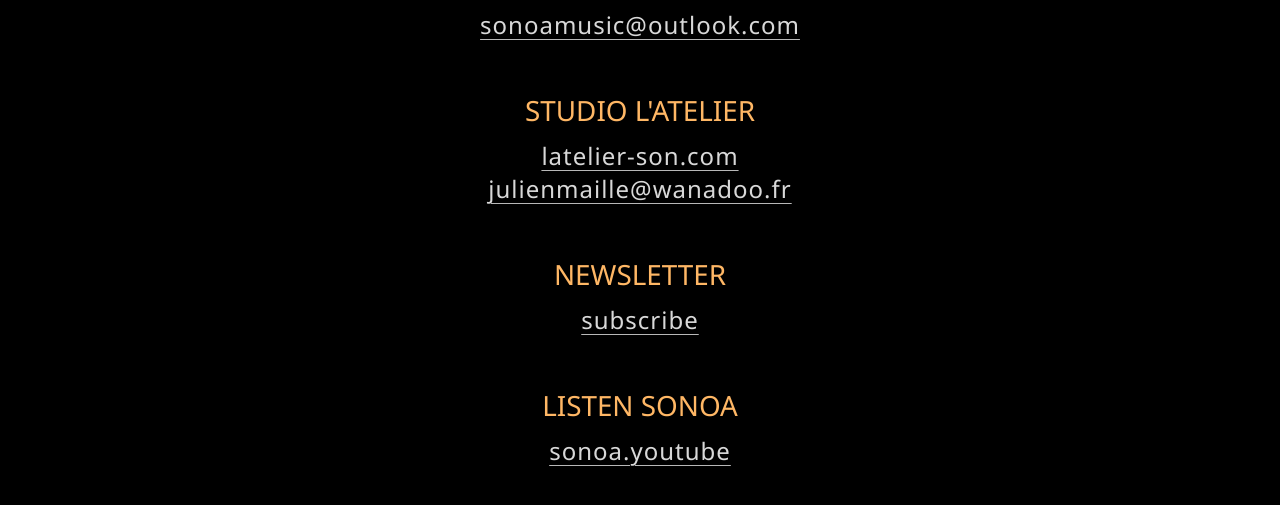
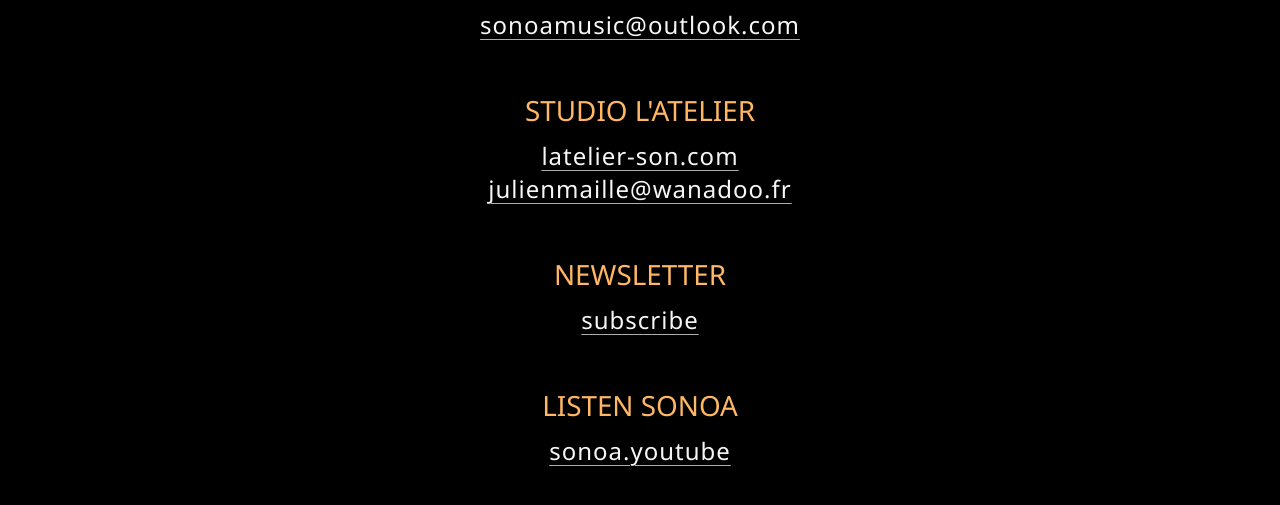
Before and after one commit to PacoEm/sonoa, a plain HTML site: page index.html in a window 1280 px wide. Shown: the part 1599-2104 px from the top of the page. Drawn offline with Linux system fonts and the light colour scheme.

Commit message:
again color links

```diff
--- a/style_contact.css
+++ b/style_contact.css
@@ -26,11 +26,11 @@
     font-family:'Segoe UI', Tahoma, Geneva, Verdana, sans-serif;
     font-size: calc(0.7rem + 1vw);
     font-weight: lighter;
-    color: rgb(216, 216, 216);
+    color: rgb(246, 246, 246);
 
     letter-spacing: 1px;
     text-decoration: underline;
     text-underline-offset: 0.3rem;
     text-decoration-thickness: 1px;
-    text-decoration-color: rgb(184, 184, 184);
+    text-decoration-color: rgb(174, 174, 174);
 }
```
